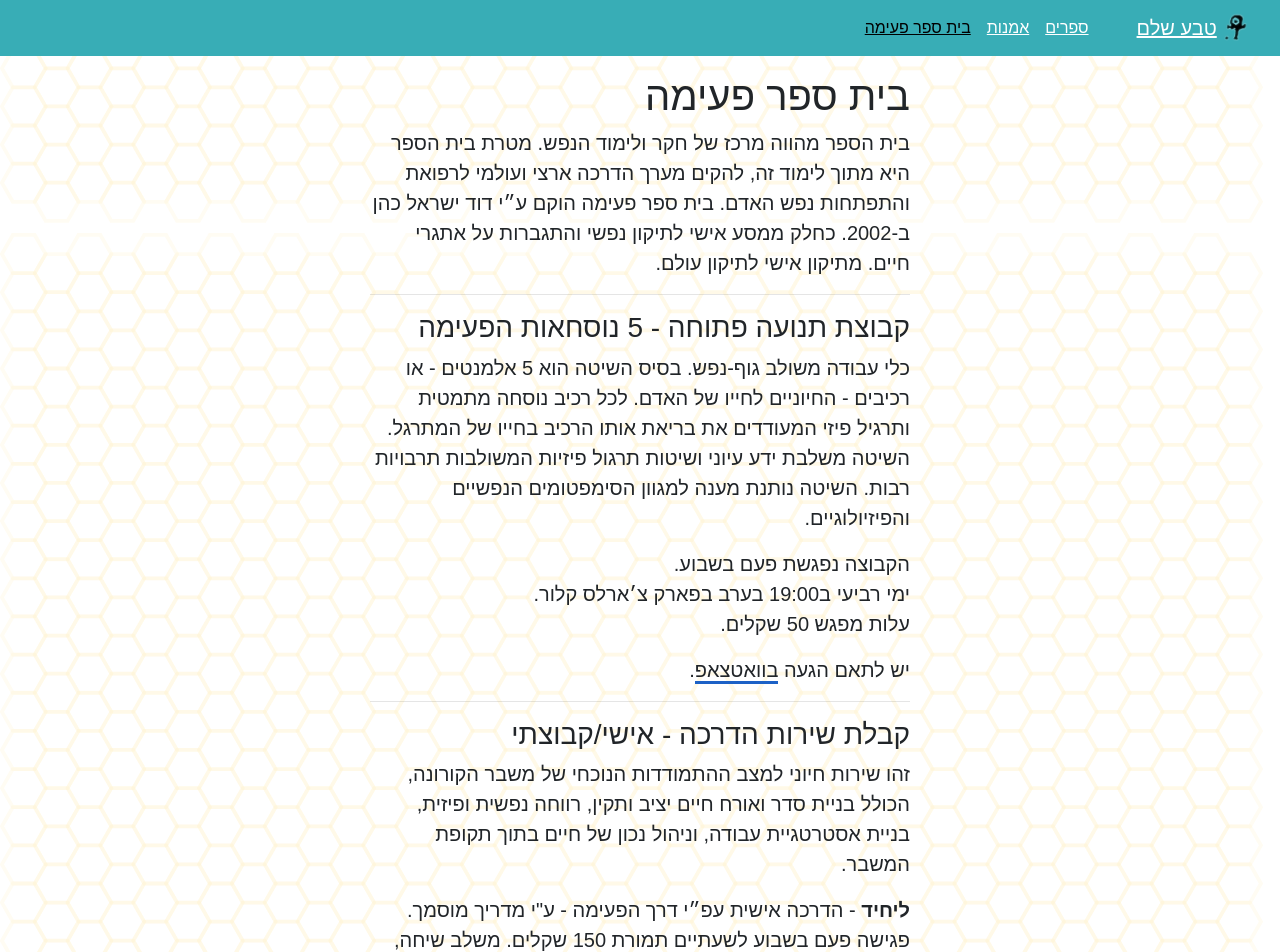
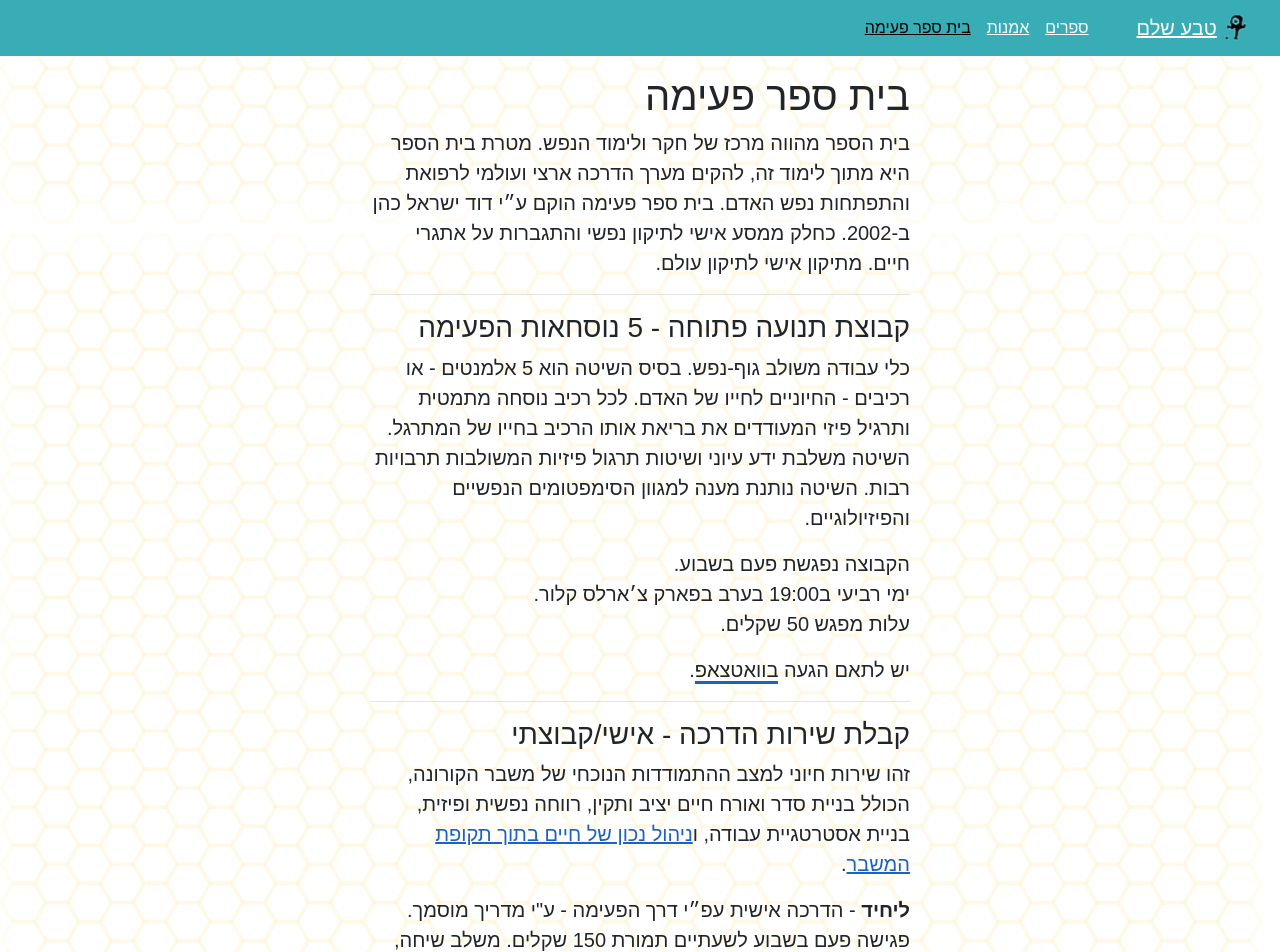
Before and after one commit to teva-shalem/main-gateway, a Vue app: page /#/school in a window 1280 px wide. Shown: the top 952 px of the page. Built offline with nearby package versions, Linux system fonts and the light colour scheme; what vue-easy-lightbox would draw is missing.

Commit message:
more schemes

```diff
--- a/package.json
+++ b/package.json
@@ -1,6 +1,6 @@
 {
-  "name": "main-gateway",
-  "version": "0.1.0",
+  "name": "meshutelah",
+  "version": "1.1.0",
   "private": true,
   "scripts": {
     "dev": "vue-cli-service serve",
--- a/src/views/Art.vue
+++ b/src/views/Art.vue
@@ -40,7 +40,7 @@ export default {
   components: {ImageGallery},
   computed: {
     schemes() {
-      return ['/img/scheme-battlefield.jpg', '/img/scheme-solider.jpg', '/img/scheme-manganon.jpg', '/img/scheme-history.jpg', '/img/scheme-dimensions.jpg']
+      return ['/img/scheme-battlefield.jpg', '/img/scheme-solider.jpg', '/img/scheme-manganon.jpg', '/img/scheme-history.jpg', '/img/scheme-dimensions.jpg', '/img/scheme-moment.jpg', '/img/scheme-mental-industry.jpg']
     },
     paintings() {
       return Array(10).fill('/img/painting-').map((_, i) => (_ + (i + 1) + '.jpg'))
--- a/src/views/School.vue
+++ b/src/views/School.vue
@@ -11,7 +11,7 @@
         <p>יש לתאם הגעה <DrashTooltip term="contactPhone">בוואטצאפ</DrashTooltip>.</p>
         <hr />
         <h3>קבלת שירות הדרכה - אישי/קבוצתי</h3>
-        <p>זהו שירות חיוני למצב ההתמודדות הנוכחי של משבר הקורונה, הכולל בניית סדר ואורח חיים יציב ותקין, רווחה נפשית ופיזית, בניית אסטרטגיית עבודה, וניהול נכון של חיים בתוך תקופת המשבר.</p>
+        <p>זהו שירות חיוני למצב ההתמודדות הנוכחי של משבר הקורונה, הכולל בניית סדר ואורח חיים יציב ותקין, רווחה נפשית ופיזית, בניית אסטרטגיית עבודה, ו<b-link target="_blank" href="https://www.notion.so/62111a02e11347fcb32c2dff5af40a72">ניהול נכון של חיים בתוך תקופת המשבר</b-link>.</p>
         <p><strong>ליחיד</strong> - הדרכה אישית עפ״י דרך הפעימה - ע"י מדריך מוסמך.<br/>
           פגישה פעם בשבוע לשעתיים תמורת 150 שקלים. משלב שיחה, תנועה ויצירה. הרכבת מעשה המרכבה האישי.  מיפוי ובניית אסטרטגיית עבודה.  למידה ויישום.  לכיוון בריאות ומימוש.</p>
 
```
Also changed, not shown: public/img/scheme-mental-industry.jpg (added), public/img/scheme-moment.jpg (added).
